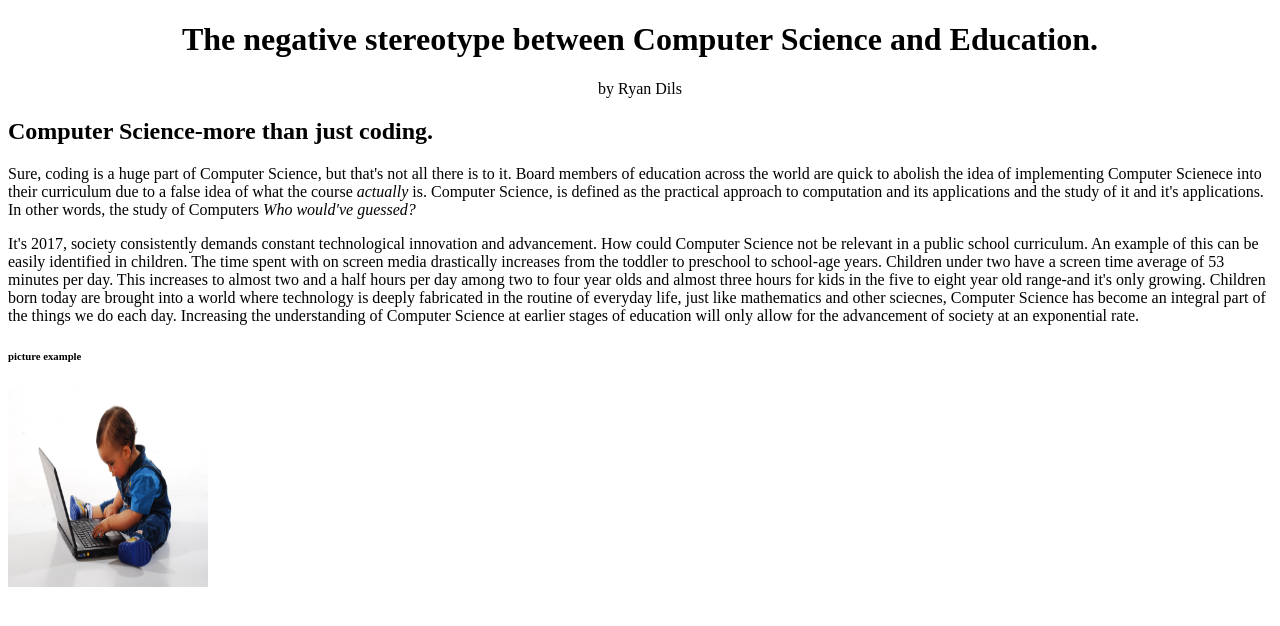
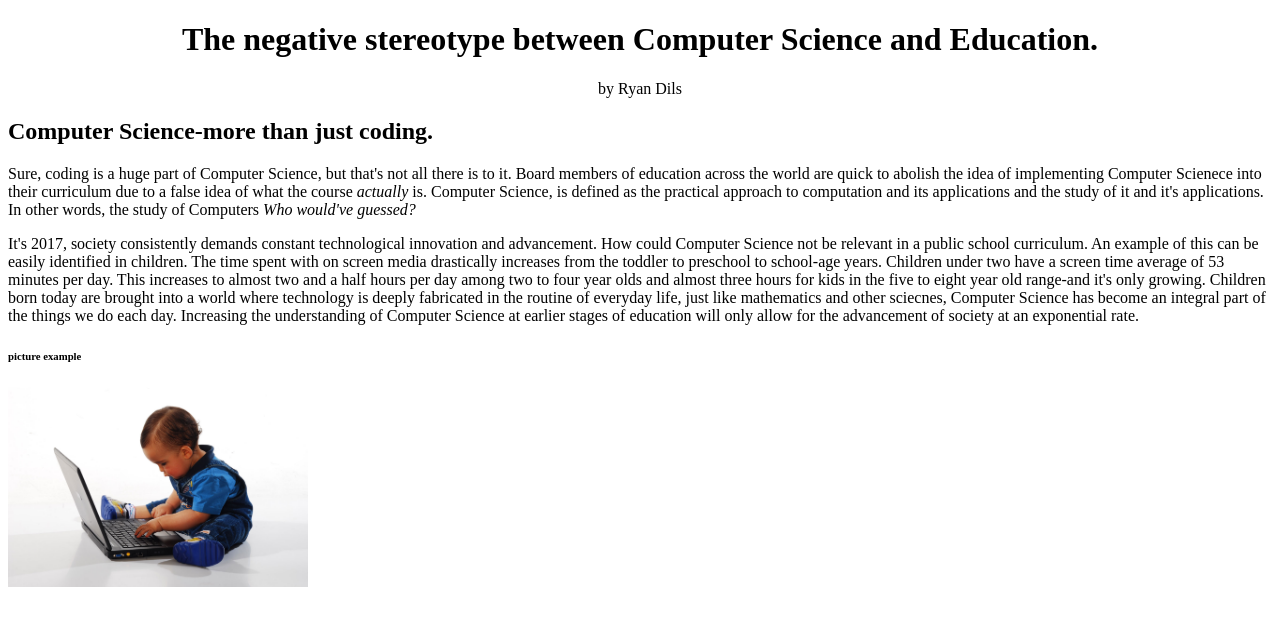
Before and after one commit to wongmjane/rychrome.github.io, a plain HTML site: page index.html in a window 1280 px wide. Drawn offline with Linux system fonts and the light colour scheme.

Commit message:
Update index.html

```diff
--- a/index.html
+++ b/index.html
@@ -9,7 +9,7 @@
     <p>It's 2017, society consistently demands constant technological innovation and advancement. How could Computer Science not be relevant in a public school curriculum. An example of this can be easily identified in children. The time spent with on screen media drastically increases from the toddler to preschool to school-age years. Children under two have a screen time average of 53 minutes per day. This increases to almost two and a half hours per day among two to four year olds and almost three hours for kids in the five to eight year old range-and it's only growing. Children born today are brought into a world where technology is deeply fabricated in the routine of everyday life, just like mathematics and other sciecnes, Computer Science has become an integral part of the things we do each day. Increasing the understanding of Computer Science at earlier stages of education will only allow for the advancement of society at an exponential rate.</p>
     <div>
 	<h6> picture example </h6>
-		<img src = "rychrome.github.io/images/childWithLaptop.jpg" width = "200" height = "200" alt = "childWithLaptop">
+		<img src = "rychrome.github.io/images/childWithLaptop.jpg" width = "300" height = "200" alt = "childWithLaptop">
 
 	</div>
   </body>
```
